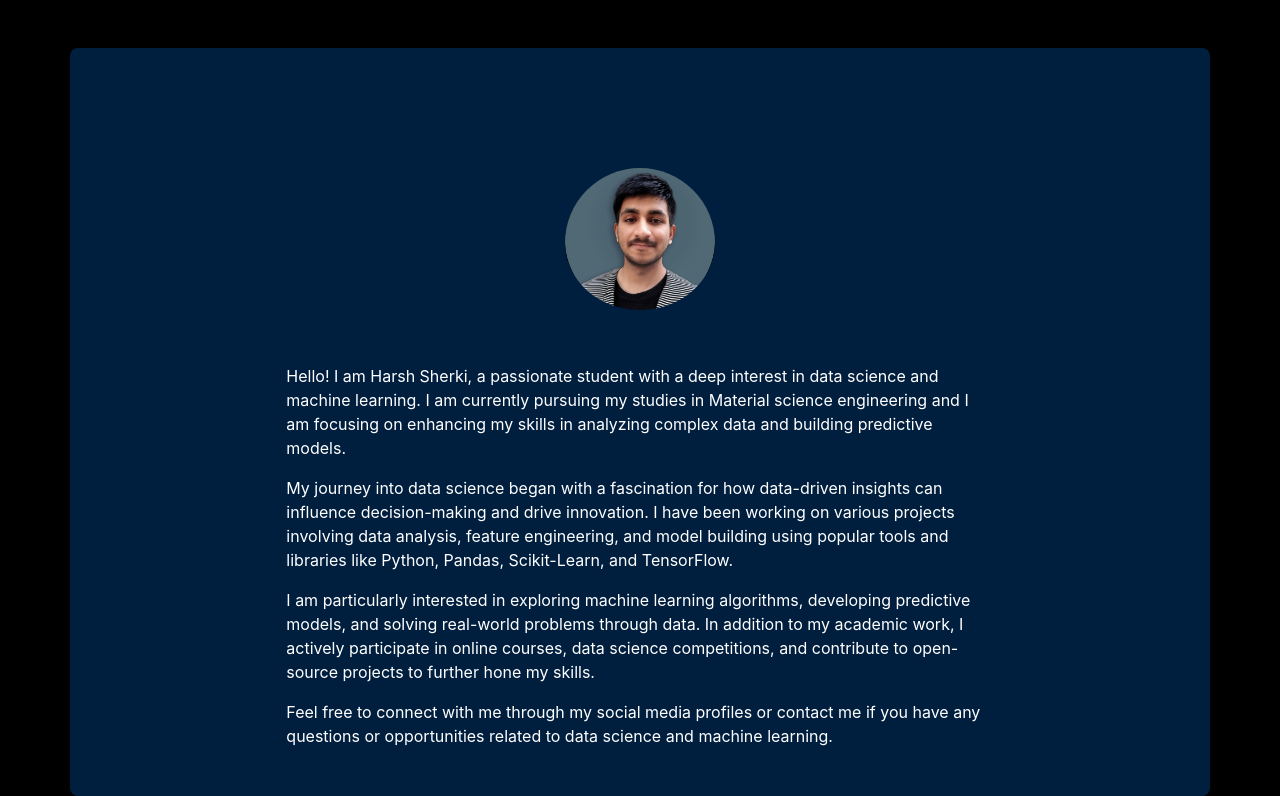
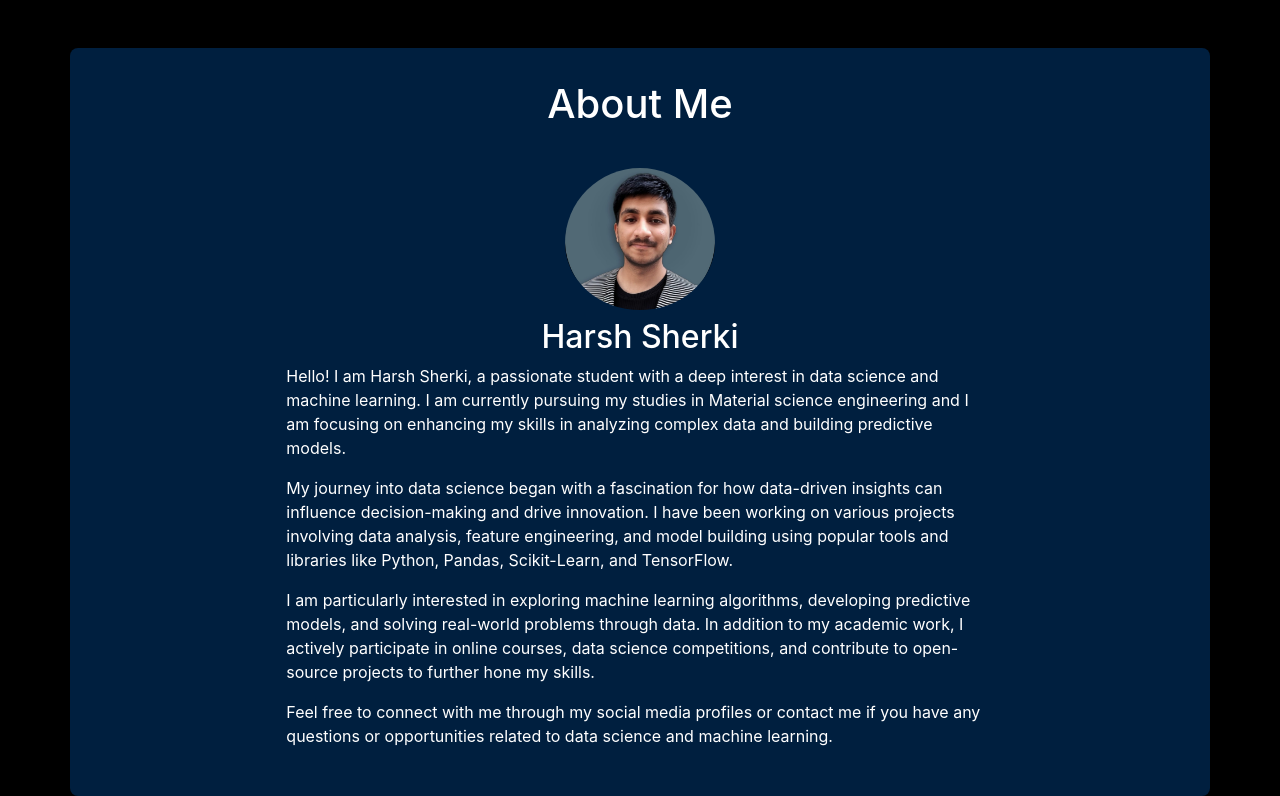
Before and after one commit to Harshsherki/Web-Application-Insurance-Price-Pridiction, a Flask app: template templates/about.html in a window 1280 px wide. Shown: the part 56-852 px from the top of the page. Run offline with Flask 3, Linux system fonts and the light colour scheme; the template is opened without the code that fills it, so the values that code supplies are empty; parts of the project's set-up code (start-up, migrations or seed data) failed here and were passed over; some libraries are stand-ins or nearby versions.

Commit message:
Update about.html

```diff
--- a/templates/about.html
+++ b/templates/about.html
@@ -40,12 +40,7 @@
             height: 150px;
             object-fit: cover;
         }
-        h1, h2 {
 
-            -webkit-background-clip: text;
-            -webkit-text-fill-color: transparent;
-            font-weight: bold;
-        }
     </style>
 </head>
 <body>
```
